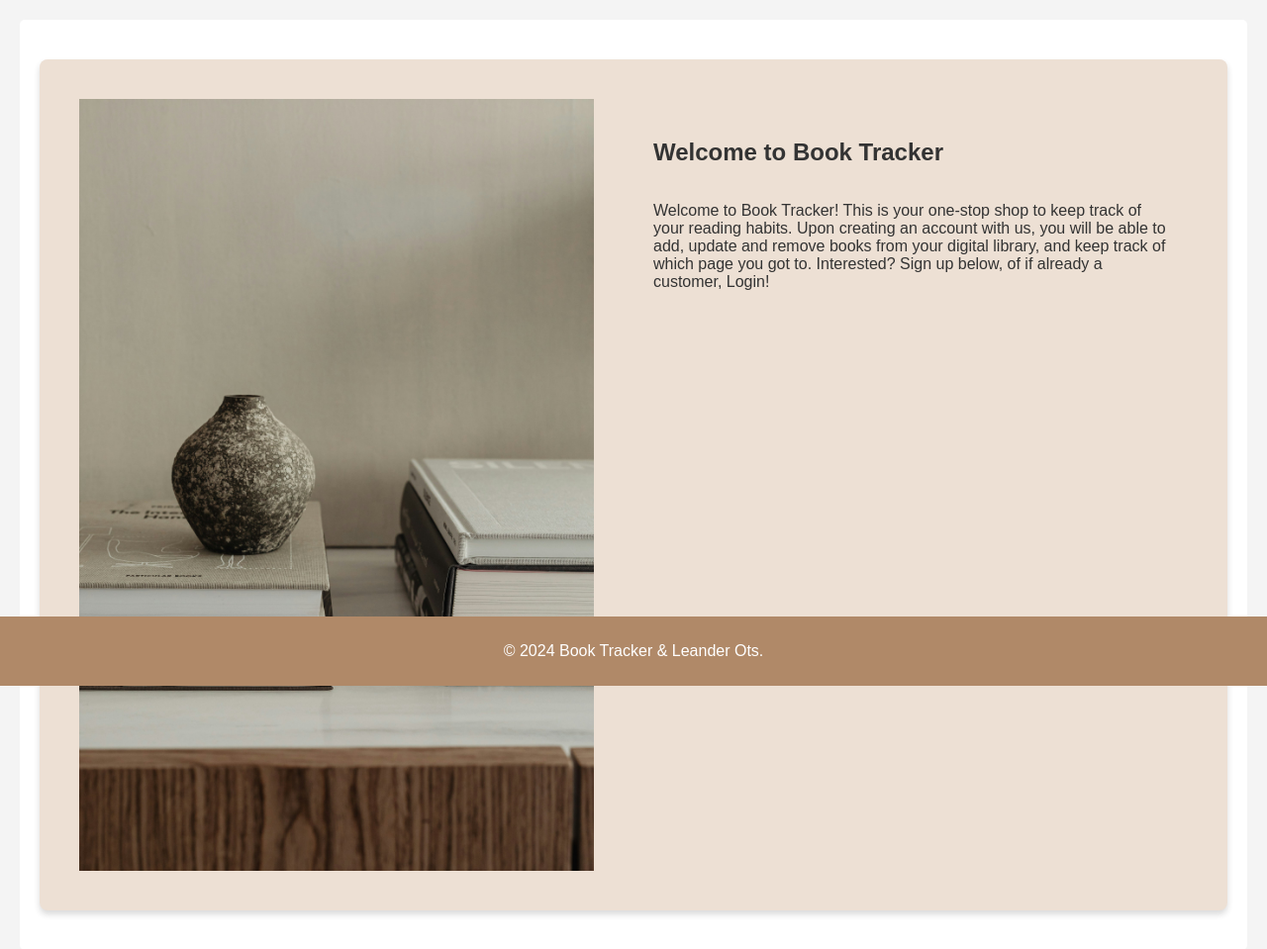
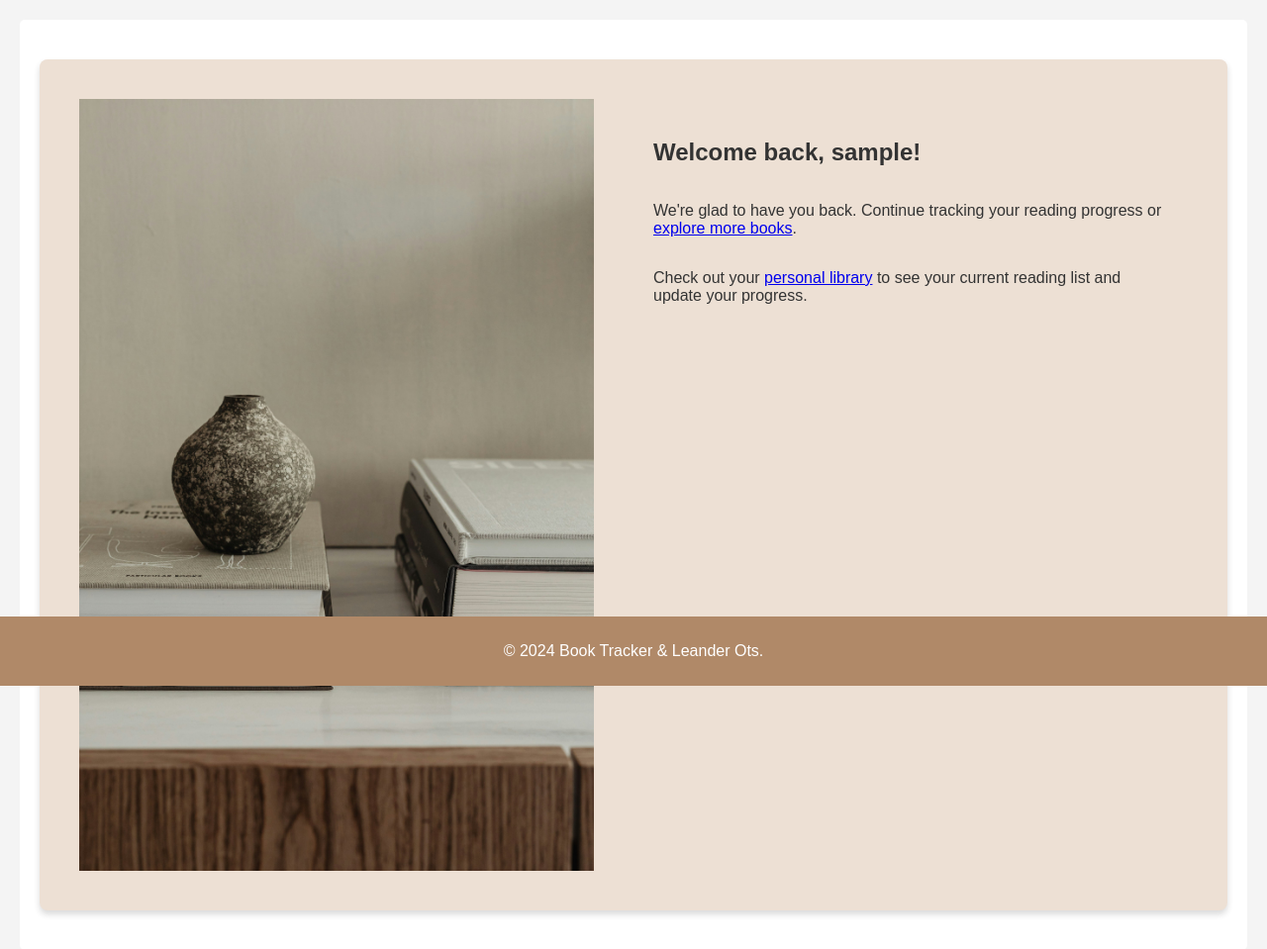
Before and after one commit to L09224/book-tracker, a Django app: page / in a window 1280 px wide. Shown: the part 107-1066 px from the top of the page at 99% size. Run offline with Django 4.2, Linux system fonts and the light colour scheme; the visitor is signed in with stand-in values (Sample User, id 1).

Commit message:
update homepage to show different message for logged in users

```diff
--- a/book_admin/templates/book_admin/home.html
+++ b/book_admin/templates/book_admin/home.html
@@ -10,9 +10,13 @@
         <img src="{% static 'media/images/homepage.jpg' %}" alt="Welcome Image">
     </div>
     <div class="home-text">
-        <h2>Welcome to Book Tracker</h2>
-        <p>Welcome to Book Tracker! This is your one-stop shop to keep track of your reading habits. Upon creating an account with us, you will be able to add, update and remove books from your digital library, and keep track of which page you got to. Interested? Sign up below, of if already a customer, Login!</p>
-        {% if not user.is_authenticated %}
+        {% if user.is_authenticated %}
+            <h2>Welcome back, {{ user.username }}!</h2>
+            <p>We're glad to have you back. Continue tracking your reading progress or <a href="{% url 'book_list' %}">explore more books</a>.</p>
+            <p>Check out your <a href="{% url 'user_book_list' %}">personal library</a> to see your current reading list and update your progress.</p>
+        {% else %}
+            <h2>Welcome to Book Tracker</h2>
+            <p>Welcome to Book Tracker! This is your one-stop shop to keep track of your reading habits. Upon creating an account with us, you will be able to add, update and remove books from your digital library, and keep track of which page you got to. Interested? Sign up below, or if already a customer, Login!</p>
             <div class="button-container">
                 <a href="{% url 'login' %}" class="btn">Login</a>
                 <a href="{% url 'signup' %}" class="btn">Sign Up</a>
```
